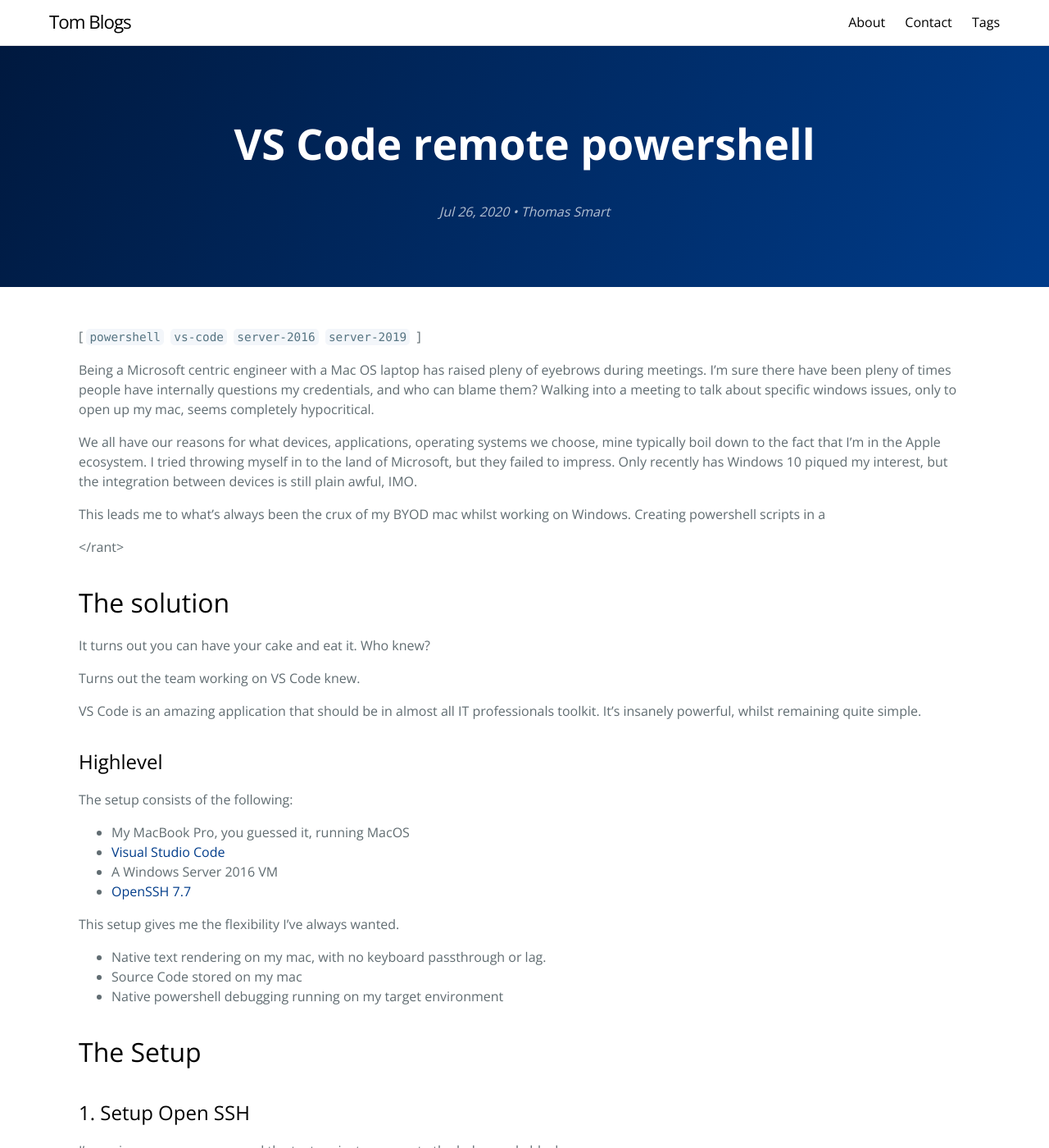
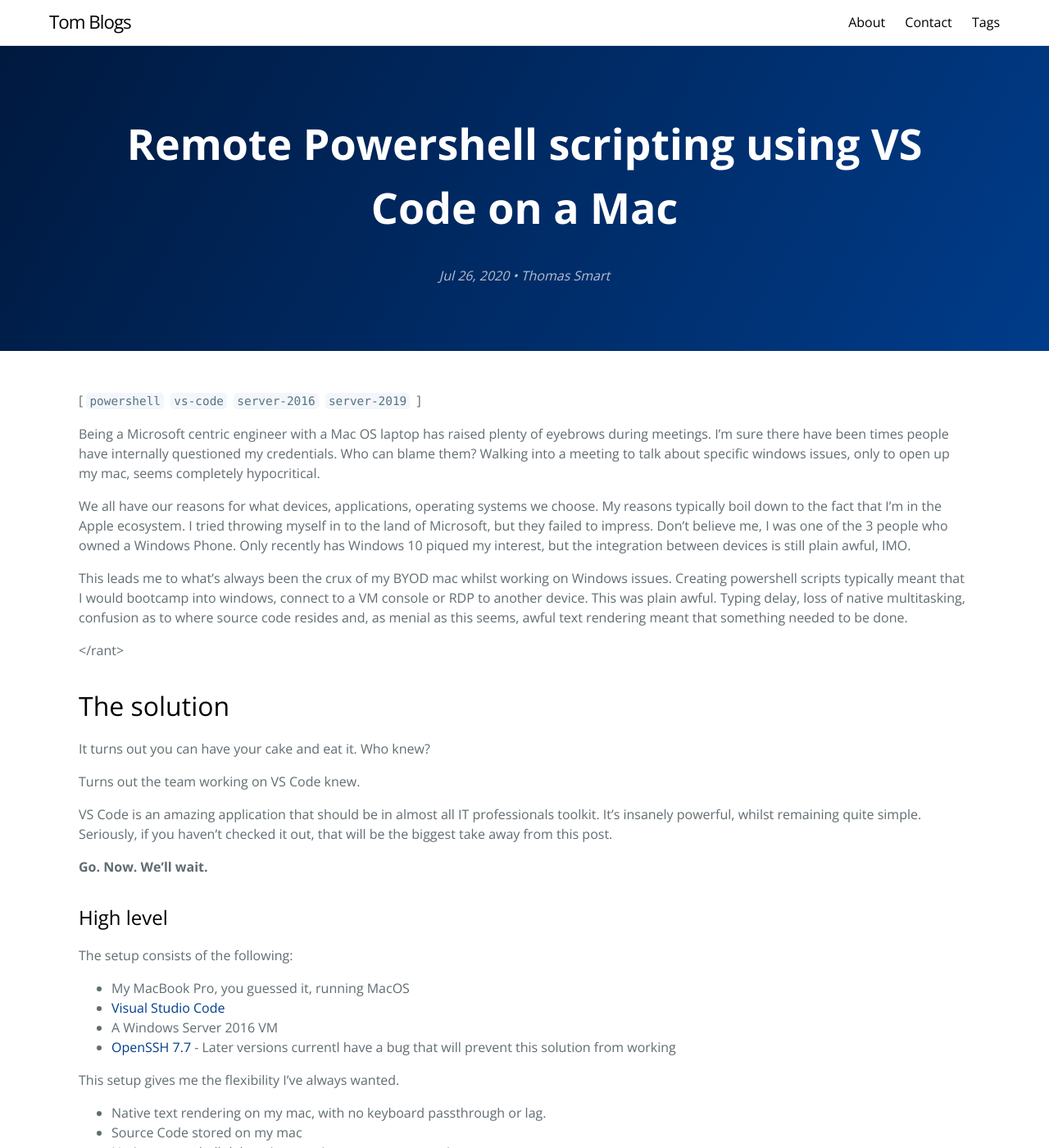
Before and after one commit to thomassmart/thomassmart.github.io, a Jekyll site: the page built from _posts/2020-07-26-VSCode-SSH-Remote.md, in a window 1280 px wide and 1400 px high. Shown: the whole window at 82% size. Built offline with Jekyll 4.4.1, drawn with Linux system fonts in a browser that asks for light colours; comment, search, counter and statistics services are not loaded; some of the changed text lies outside the part shown.

Commit message:
Fixoring Splelling Ererrs

````diff
--- a/_posts/2020-07-26-VSCode-SSH-Remote.md
+++ b/_posts/2020-07-26-VSCode-SSH-Remote.md
@@ -1,15 +1,15 @@
 ---
 layout: post
-title:  "VS Code remote powershell"
+title:  "Remote Powershell scripting using VS Code on a Mac "
 date:   2020-07-26
 tags: powershell vs-code server-2016 server-2019
 ---
 
-Being a Microsoft centric engineer with a Mac OS laptop has raised pleny of eyebrows during meetings. I'm sure there have been pleny of times people have internally questions my credentials, and who can blame them? Walking into a meeting to talk about specific windows issues, only to open up my mac, seems completely hypocritical.
+Being a Microsoft centric engineer with a Mac OS laptop has raised plenty of eyebrows during meetings. I'm sure there have been times people have internally questioned my credentials. Who can blame them? Walking into a meeting to talk about specific windows issues, only to open up my mac, seems completely hypocritical.
 
-We all have our reasons for what devices, applications, operating systems we choose, mine typically boil down to the fact that I'm in the Apple ecosystem. I tried throwing myself in to the land of Microsoft, but they failed to impress. Only recently has Windows 10 piqued my interest, but the integration between devices is still plain awful, IMO.
+We all have our reasons for what devices, applications, operating systems we choose. My reasons typically boil down to the fact that I'm in the Apple ecosystem. I tried throwing myself in to the land of Microsoft, but they failed to impress. Don't believe me, I was one of the 3 people who owned a Windows Phone. Only recently has Windows 10 piqued my interest, but the integration between devices is still plain awful, IMO.
 
-This leads me to what's always been the crux of my BYOD mac whilst working on Windows. Creating powershell scripts in a
+This leads me to what's always been the crux of my BYOD mac whilst working on Windows issues. Creating powershell scripts typically meant that I would bootcamp into windows, connect to a VM console or RDP to another device. This was plain awful. Typing delay, loss of native multitasking, confusion as to where source code resides and, as menial as this seems, awful text rendering meant that something needed to be done.
 
 &lt;/rant&gt;
 
@@ -18,17 +18,18 @@
 
 Turns out the team working on VS Code knew.
 
-VS Code is an amazing application that should be in almost all IT professionals toolkit. It's insanely powerful, whilst remaining quite simple.
+VS Code is an amazing application that should be in almost all IT professionals toolkit. It's insanely powerful, whilst remaining quite simple. Seriously, if you haven't checked it out, that will be the biggest take away from this post.
 
-## Highlevel
+__Go. Now. We'll wait.__
 
+## High level
 
 The setup consists of the following:
 
 * My MacBook Pro, you guessed it, running MacOS
 * [Visual Studio Code](https://code.visualstudio.com)
 * A Windows Server 2016 VM
-* [OpenSSH 7.7](https://github.com/PowerShell/Win32-OpenSSH/releases/tag/v7.7.2.0p1-Beta)
+* [OpenSSH 7.7](https://github.com/PowerShell/Win32-OpenSSH/releases/tag/v7.7.2.0p1-Beta) - Later versions currentl have a bug that will prevent this solution from working
 
 This setup gives me the flexibility I've always wanted.
 * Native text rendering on my mac, with no keyboard passthrough or lag.
@@ -38,7 +39,8 @@
 # The Setup
 
 ## 1. Setup Open SSH
-I'm a nice guy, so you can read the text, or just copy paste the below code block
+I'm a nice guy, so you can read the text after this, or just copy paste the below code block.
+
 ```powershell
 Invoke-WebRequest -Uri "https://github.com/PowerShell/Win32-OpenSSH/releases/download/v7.7.2.0p1-Beta/OpenSSH-Win64.zip" -OutFile OpenSSH-Win64.zip
 Unblock-File OpenSSH-Win64.zip
@@ -50,16 +52,16 @@
 
 Whats the above doing? Its really simple.
 1. Download the ZIP file from github
-2. Unblock the zip file, so that the executables aren't blocked
+2. Unblock the zip file, so that the executables can be run
 3. Extract the archive into the C:\Program Files directory
 4. Run the provided install powershell script
 5. Start the SSH services
 6. Set the SSH services to automatic
 
-Running this will install 2 services.
+Running this will install 2 services that will let you SSH into the machine.
 
 ## 2. Install VS Code + Extensions
-VS Code is really straight forward to install. Download for your OS flavour and run the install following their documentation.
+VS Code is really straight forward to install. Download for your OS flavour and run the install, following their documentation.
 
 Once installed, open the marketplace and install `Remote-SSH`.
 
@@ -70,11 +72,11 @@
 
 ![RemoteSSHConnecting](/assets/img/vscode-sshremote/VSCode.ConnectCmd.png)
 
-Follow the prompts, entering your hostname, username and password. Its worth noting that you may have to accept the remote host key. It maybe simpler to do this through a standard SSH session.
+Follow the prompts, entering your hostname, username and password. Its worth noting that you may have to accept the remote host key. It maybe simpler to do this through a standard SSH session if you have any issues.
 
-When authenticating, the username and password are the standard windows username and passwords on the remote host. You can use domain credentials also!
+When authenticating, the username and password are the standard windows username and passwords on the remote host. You can use domain credentials also using the format `username@domain@host` !
 
-This process will take a few moments to setup the VS Code server on your remote host
+This process will take a few moments to setup the VS Code server on your remote host. You host will need internet connectivity for this. Its an open bug to add functionality for offline systems, but that's currently unsupported.
 
 ## 4. Enjoy the benefits.
 
````
